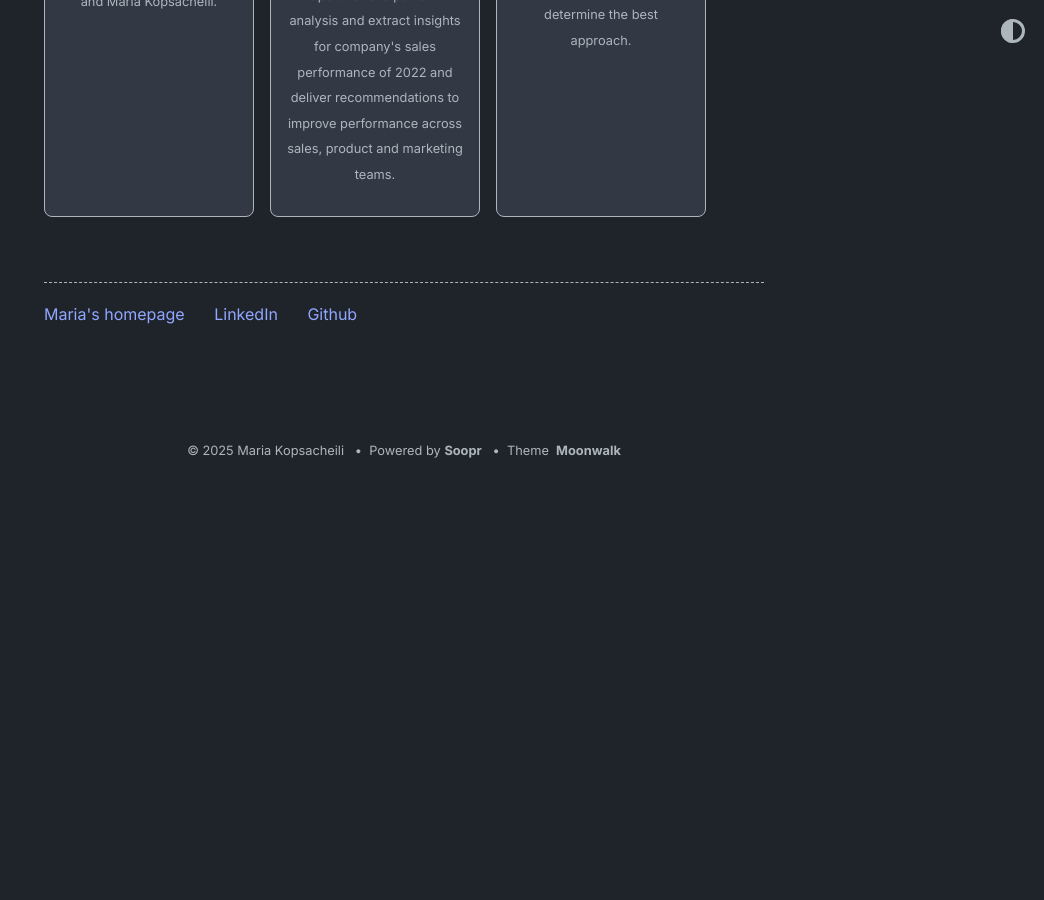
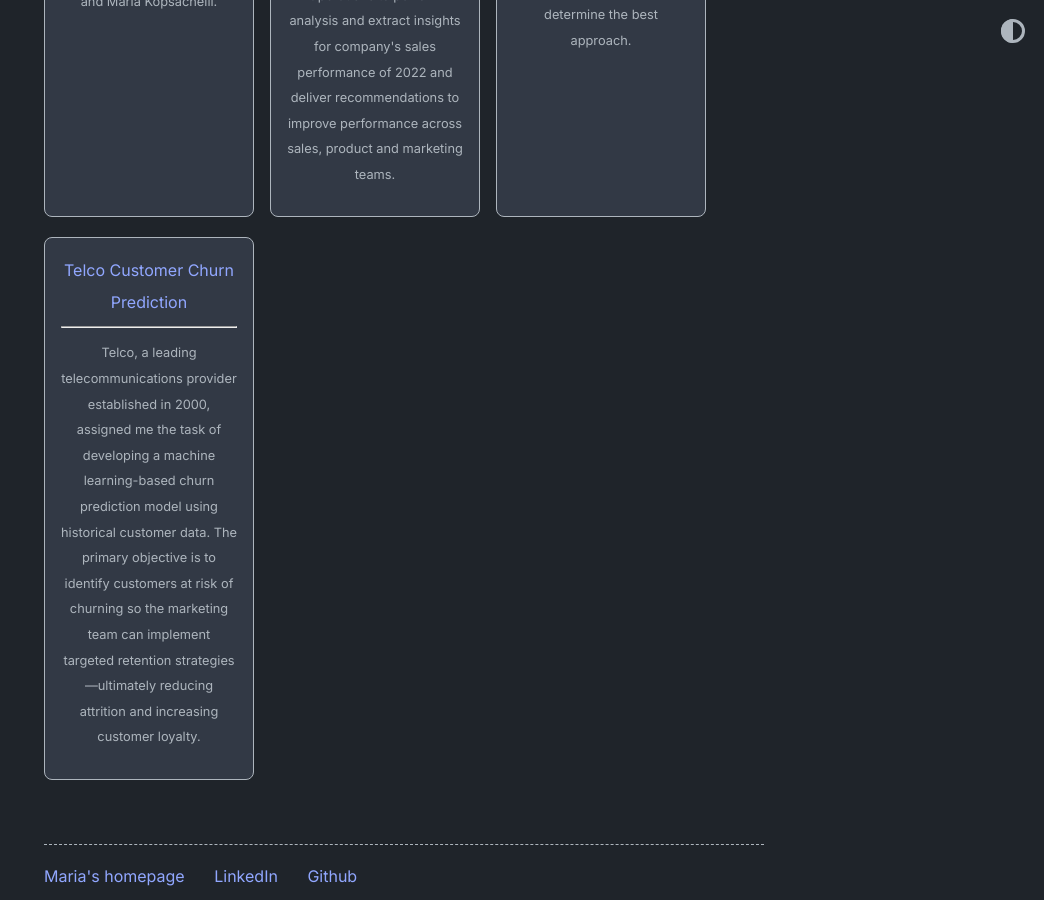
Before and after one commit to mariakopsacheili/mariakopsacheili.github.io, a Jekyll site: the page built from index.md, in a window 1280 px wide and 900 px high, scrolled down 1199 px. Shown: the whole window, without its empty margins (236-1280 px from the left). Built offline with Jekyll 4.4.1, drawn with Linux system fonts in a browser that asks for light colours; before the commit the page ends 1676 px from its top, so only the background shows below that.

Commit message:
Update home.yml

```diff
--- a/_data/home.yml
+++ b/_data/home.yml
@@ -36,6 +36,9 @@ project_entries:
     url: https://github.com/mariakopsacheili/Time-Series-Forecasting.git
     desc: This project focuses on time series forecasting for the daily number of births in 2015. The objective was to analyze the data, ensure stationarity and build predictive models using ARIMA and SARIMA to determine the best approach.
 
+  - title: Telco Customer Churn Prediction
+    url: https://github.com/mariakopsacheili/Telco-Customer-Churn-Prediction/tree/main
+    desc: Telco, a leading telecommunications provider established in 2000, assigned me the task of developing a machine learning-based churn prediction model using historical customer data. The primary objective is to identify customers at risk of churning so the marketing team can implement targeted retention strategies—ultimately reducing attrition and increasing customer loyalty.
 
 #old_project_entries:
  # - title: Soopr
```
